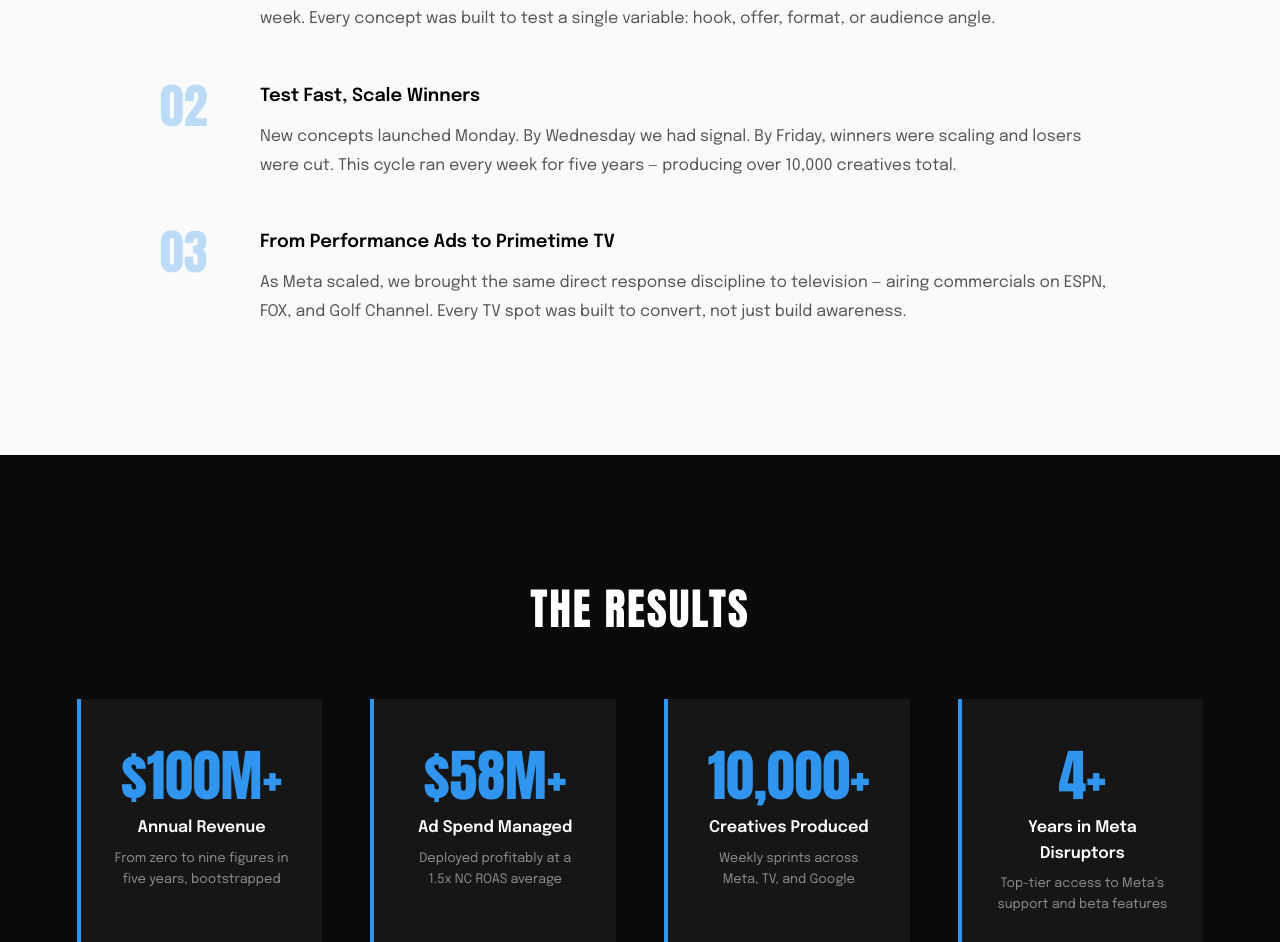
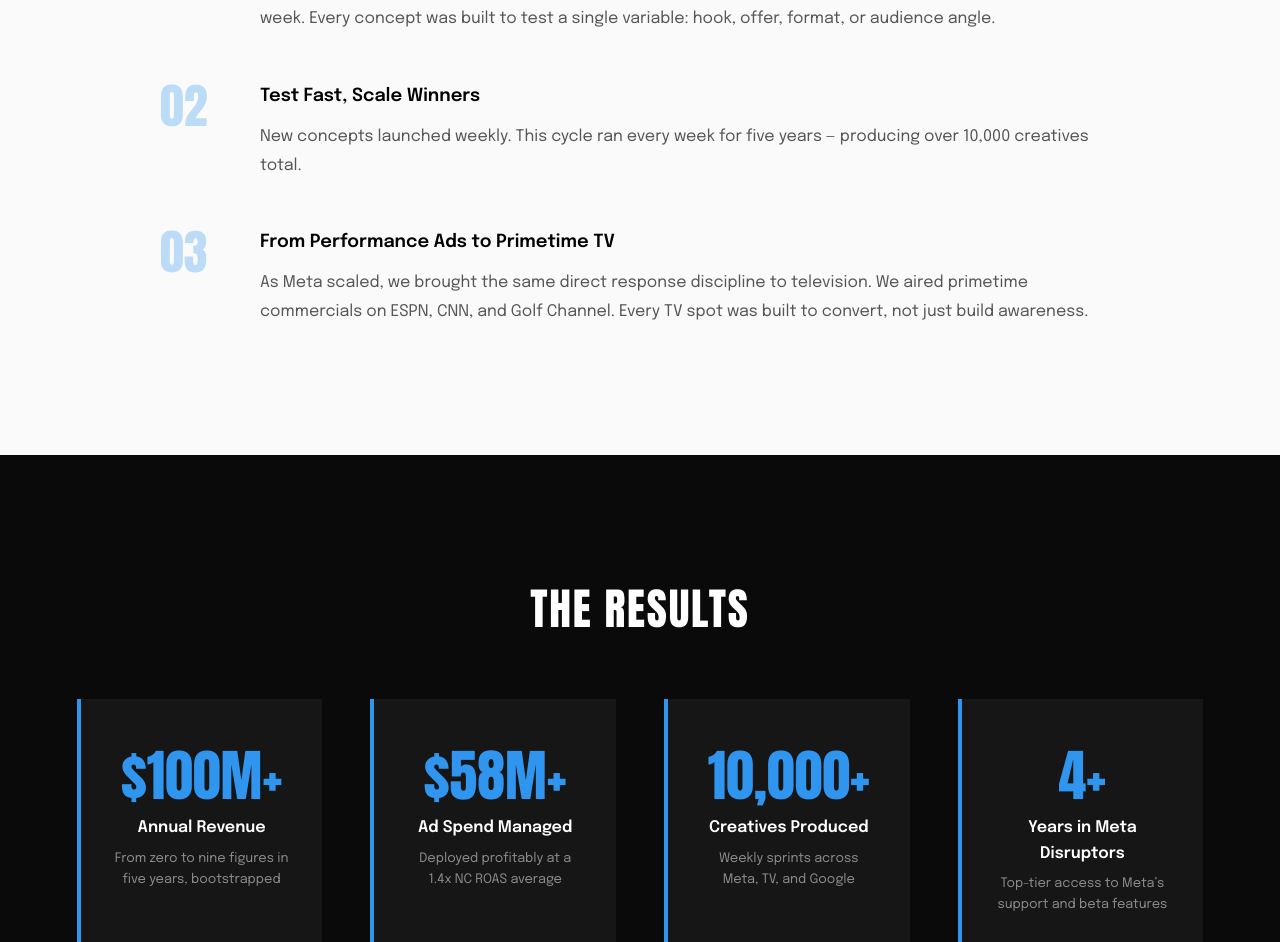
Before and after one commit to PlumpPear/paidcreative, a Next.js app: page /birddogs in a window 1280 px wide. Shown: the part 2610-3552 px from the top of the page. Built offline with nearby package versions, Linux system fonts and the light colour scheme.

Commit message:
Update page.tsx

```diff
--- a/src/app/birddogs/page.tsx
+++ b/src/app/birddogs/page.tsx
@@ -102,19 +102,19 @@ function Approach() {
       number: "01",
       title: "Creative Sprints, Not Campaigns",
       description:
-        "We ran weekly production cycles like a dev team — scripting, shooting, and editing 20\u201350 ad variations per week. Every concept was built to test a single variable: hook, offer, format, or audience angle.",
+        "We ran weekly production cycles like a dev team: scripting, shooting, and editing 20\u201350 ad variations per week. Every concept was built to test a single variable: hook, offer, format, or audience angle.",
     },
     {
       number: "02",
       title: "Test Fast, Scale Winners",
       description:
-        "New concepts launched Monday. By Wednesday we had signal. By Friday, winners were scaling and losers were cut. This cycle ran every week for five years — producing over 10,000 creatives total.",
+        "New concepts launched weekly. This cycle ran every week for five years — producing over 10,000 creatives total.",
     },
     {
       number: "03",
       title: "From Performance Ads to Primetime TV",
       description:
-        "As Meta scaled, we brought the same direct response discipline to television — airing commercials on ESPN, FOX, and Golf Channel. Every TV spot was built to convert, not just build awareness.",
+        "As Meta scaled, we brought the same direct response discipline to television. We aired primetime commercials on ESPN, CNN, and Golf Channel. Every TV spot was built to convert, not just build awareness.",
     },
   ];
 
@@ -148,7 +148,7 @@ function Results() {
     {
       value: "$58M+",
       label: "Ad Spend Managed",
-      description: "Deployed profitably at a 1.5x NC ROAS average",
+      description: "Deployed profitably at a 1.4x NC ROAS average",
     },
     {
       value: "10,000+",
```
